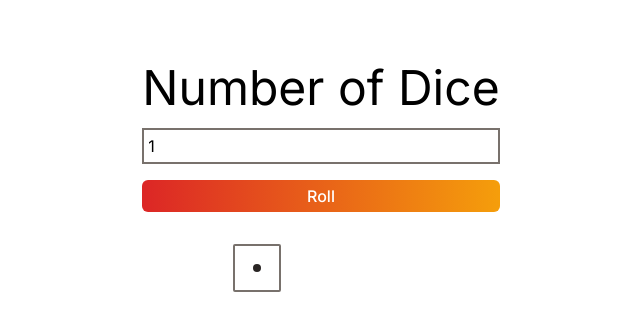
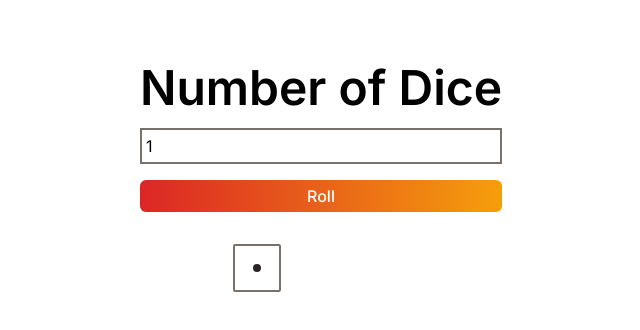
Before and after one commit to monshan/multiple-dice, a Next.js app: page / in a window 1280 px wide. Shown: the top 330 px of the page, without its empty margins (319-959 px from the left). Built offline with nearby package versions, Linux system fonts and the light colour scheme.

Commit message:
Edit styles

```diff
--- a/src/components/NumberOfDice.tsx
+++ b/src/components/NumberOfDice.tsx
@@ -17,8 +17,8 @@ export default function NumberOfDice({ setDiceValues }: NumberOfDiceProps) {
     };
 
     return (
-        <div className="flex flex-col gap-4 pt-18">
-            <h1 className="text-5xl">Number of Dice</h1>
+        <div className="flex flex-col gap-4 pt-18 px-4">
+            <h1 className="text-2xl xl:text-5xl font-semibold">Number of Dice</h1>
             <input type="number" min="1" max="99" defaultValue={inputVal} onChange={(e) => setInputVal(e.target.valueAsNumber)} className="border-solid border-2 border-stone-500 p-1" />
             <motion.button
                 onClick={() => numberOfDiceHandler()}
```
